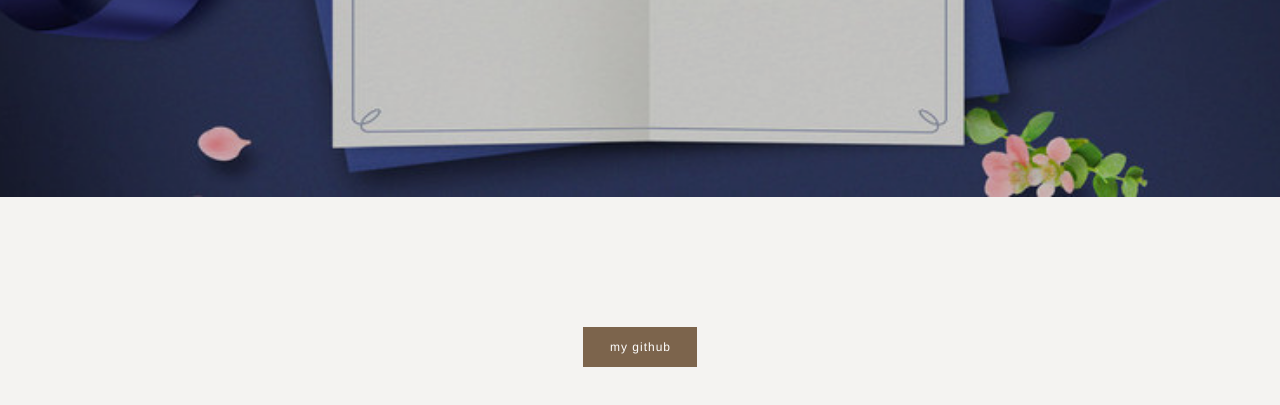
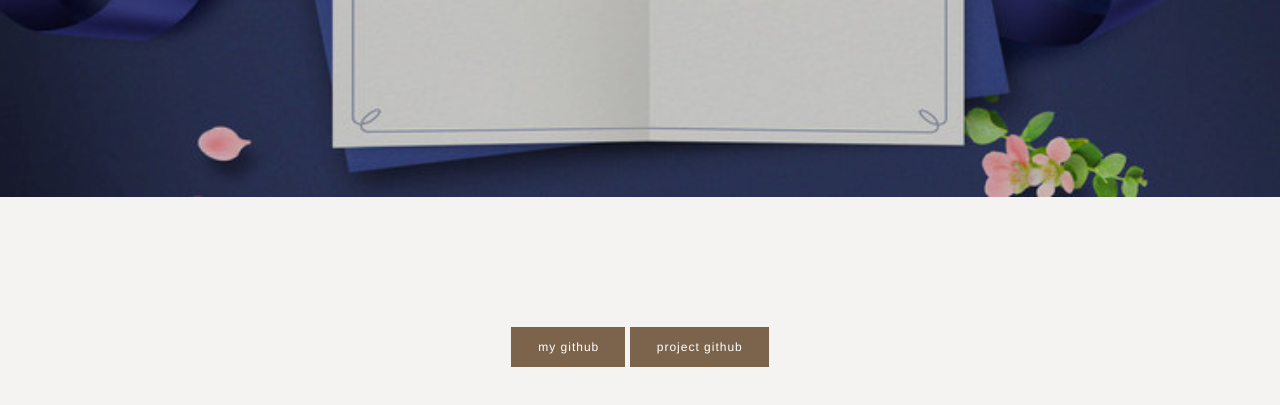
Before and after one commit to guLinga/penfriend-diary, a plain HTML site: page index.html in a window 1280 px wide. Shown: the part 2265-2670 px from the top of the page. Drawn offline with Linux system fonts and the light colour scheme; a web font is replaced by a local one.

Commit message:
feat:增加项目github地址

```diff
--- a/index.html
+++ b/index.html
@@ -1469,6 +1469,13 @@
 																			class="vc_general vc_btn3 vc_btn3-size-sm vc_btn3-shape-square vc_btn3-style-qfy-custom">
 																			<a href="https://github.com/guLinga" style="color:#fff ;">my github</a>
 																		</button>
+																		<button
+																			onmouseleave="this.style.borderColor=&#39;#7c644c&#39;; this.style.backgroundColor=&#39;#7c644c&#39;; this.style.color=&#39;#ffffff&#39;;"
+																			onmouseenter="this.style.backgroundColor=&#39;#424242&#39;; this.style.borderColor=&#39;#424242&#39;; this.style.color=&#39;#ffffff&#39;;"
+																			style="font-size:12px; letter-spacing:1px;text-indent: 1px; padding-left:25px;padding-right:25px; padding-top:12px;padding-bottom:12px; border-width:1px; border-color:#7c644c; background-color:#7c644c; color:#ffffff;"
+																			class="vc_general vc_btn3 vc_btn3-size-sm vc_btn3-shape-square vc_btn3-style-qfy-custom">
+																			<a href="https://github.com/guLinga/share-doc" style="color:#fff ;">project github</a>
+																		</button>
 																	</div>
 																</div>
 															</div>
```
